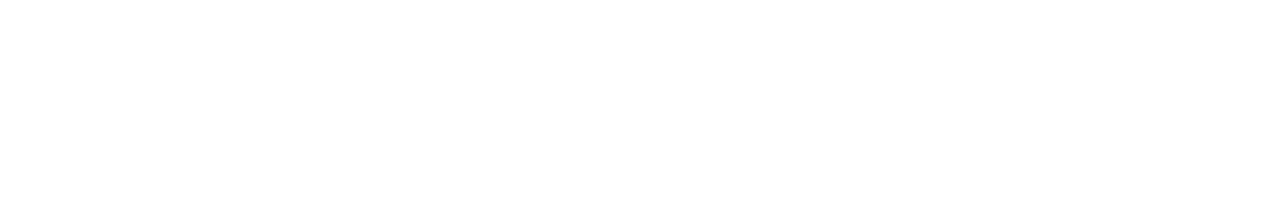
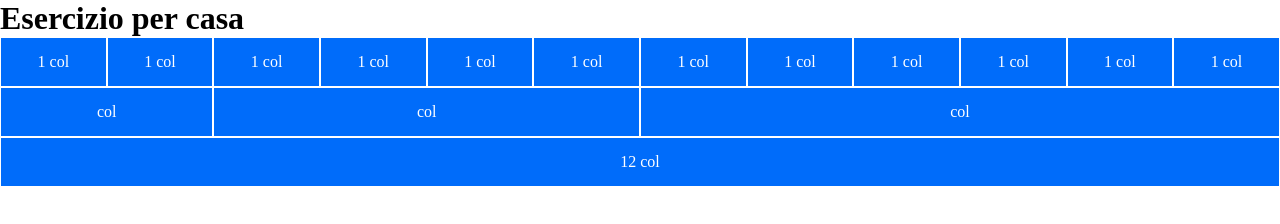
Before and after one commit to giuseppecantafio/html-css-12bool, a plain HTML site: page index.html in a window 1280 px wide. Drawn offline with Linux system fonts and the light colour scheme.

Commit message:
index, style: svolgimento in corso primi 3 esercizi

```diff
--- a/css/12bool.css
+++ b/css/12bool.css
@@ -23,10 +23,10 @@
     margin: 0 auto;
 }
 .row{
-   /* width: 100%; */
+    width: 100%;
     display: flex;
     flex-direction: row;
-    flex-wrap: wrap;
+    flex-wrap: nowrap;
 }
 
 
@@ -67,11 +67,16 @@
 }
 .space-around-xs{
     justify-content: space-around;
-    align-items: center;
+
 }
 .space-between-xs{
     justify-content: space-between;
+}
+.align-center-xs{
     align-items: center;
+}
+.align-end-xs{
+    align-items: flex-end;
 }
 
 
@@ -98,6 +103,13 @@
     justify-content: space-between;
     align-items: center;
 }
+.align-center-md{
+    align-items: center;
+}
+.align-end-md{
+    align-items: flex-end;
+}
+
 
 
 /* MODIFICHE FLEX COL-LG */
@@ -123,6 +135,13 @@ text-align: left;
     justify-content: space-between;
     align-items: center;
 }
+.align-center-lg{
+    align-items: center;
+}
+.align-end-lg{
+    align-items: flex-end;
+}
+
 
 
 
--- a/index.html
+++ b/index.html
@@ -9,6 +9,30 @@
     <title>Framework x12</title>
 </head>
 <body>
-
+    <main class="container-fluid">
+        <h1>Esercizio per casa</h1>
+            <div class="row">
+                <div class="col-xs-1"><div class="box">1 col</div></div>
+                <div class="col-xs-1"><div class="box">1 col</div></div>
+                <div class="col-xs-1"><div class="box">1 col</div></div>
+                <div class="col-xs-1"><div class="box">1 col</div></div>
+                <div class="col-xs-1"><div class="box">1 col</div></div>
+                <div class="col-xs-1"><div class="box">1 col</div></div>
+                <div class="col-xs-1"><div class="box">1 col</div></div>
+                <div class="col-xs-1"><div class="box">1 col</div></div>
+                <div class="col-xs-1"><div class="box">1 col</div></div>
+                <div class="col-xs-1"><div class="box">1 col</div></div>
+                <div class="col-xs-1"><div class="box">1 col</div></div>
+                <div class="col-xs-1"><div class="box">1 col</div></div>
+            </div>
+            <div class="row">
+                <div class="col-xs-2"><div class="box">col</div></div>
+                <div class="col-xs-4"><div class="box">col</div></div>
+                <div class="col-xs-6"><div class="box">col</div></div>
+            </div>
+            <div class="row">
+                <div class="col-xs-12"><div class="box">12 col</div></div>
+            </div>
+    </main>
 </body>
 </html>
```
